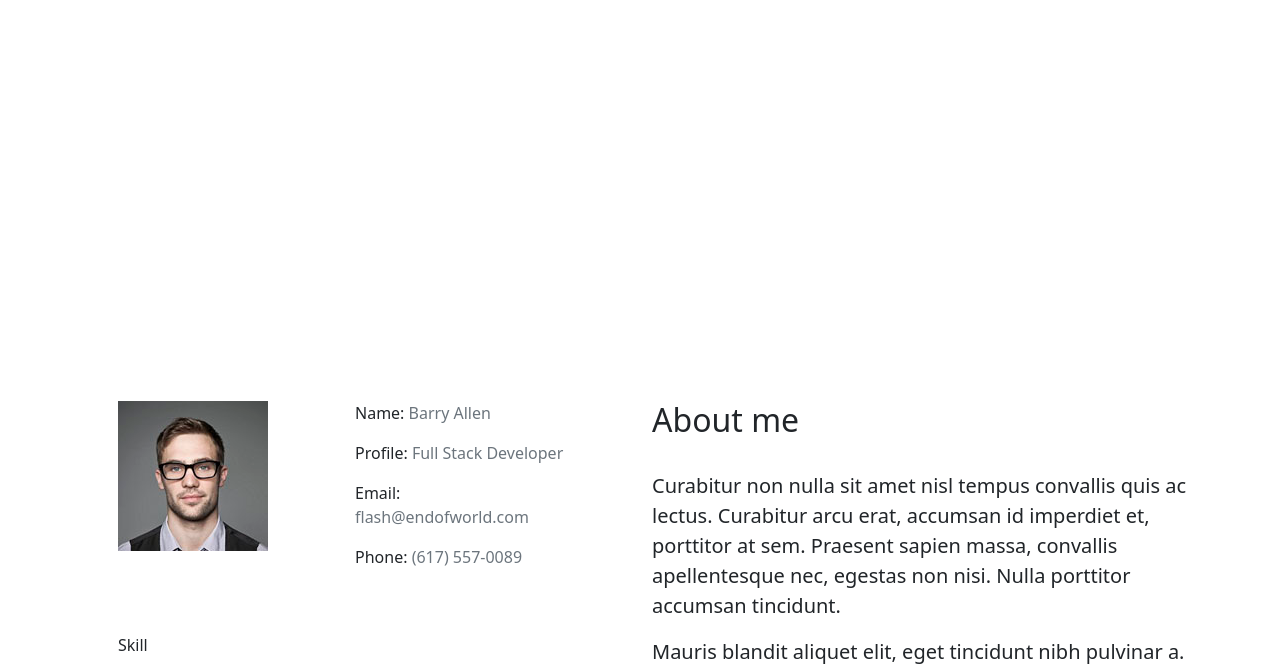
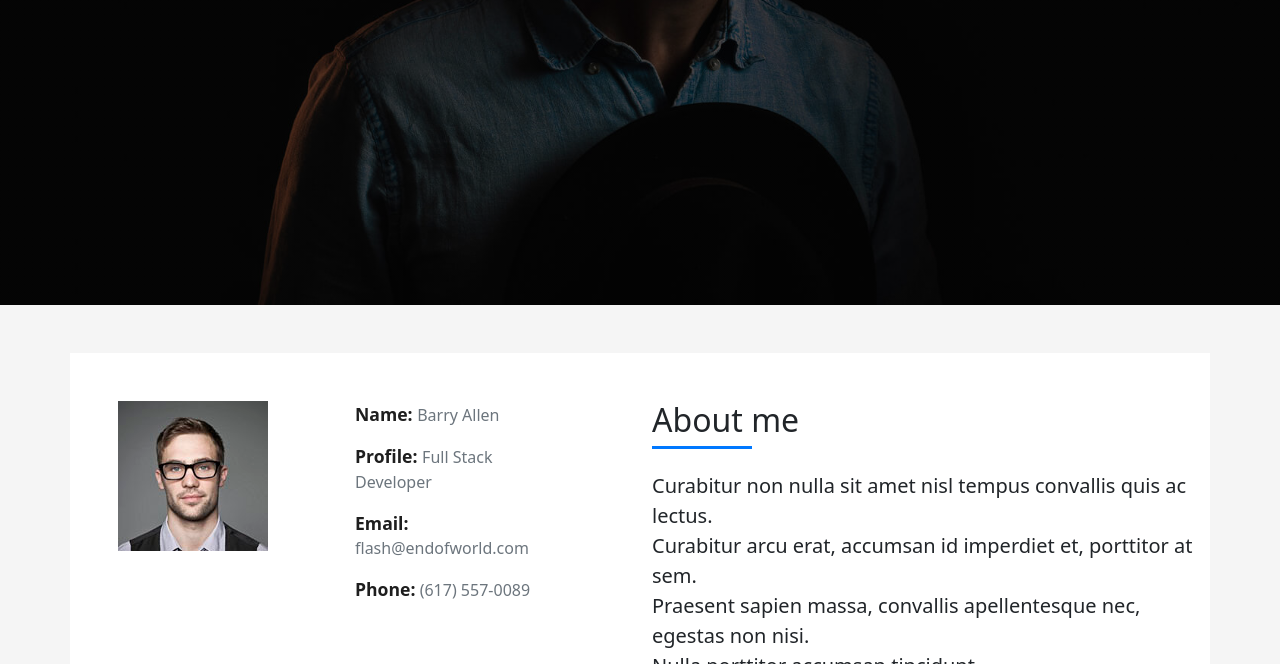
Before and after one commit to mahmeddismail/DevFolio, a plain HTML site: page index.html in a window 1280 px wide. Shown: the part 495-1159 px from the top of the page. Drawn offline with Linux system fonts and the light colour scheme.

Commit message:
Update index.html

```diff
--- a/index.html
+++ b/index.html
@@ -7,7 +7,7 @@
     <title>DevFolio</title>
     <link rel="stylesheet" href="var.css">
     <link rel="stylesheet" href="Bootstrap/css/bootstrap.min.css">
-    <link rel="stylesheet" href="task6.css">
+    <link rel="stylesheet" href="style.css">
     <!--  -->
 
     <link rel="stylesheet" href="https://cdnjs.cloudflare.com/ajax/libs/font-awesome/6.4.0/css/all.min.css"
```
